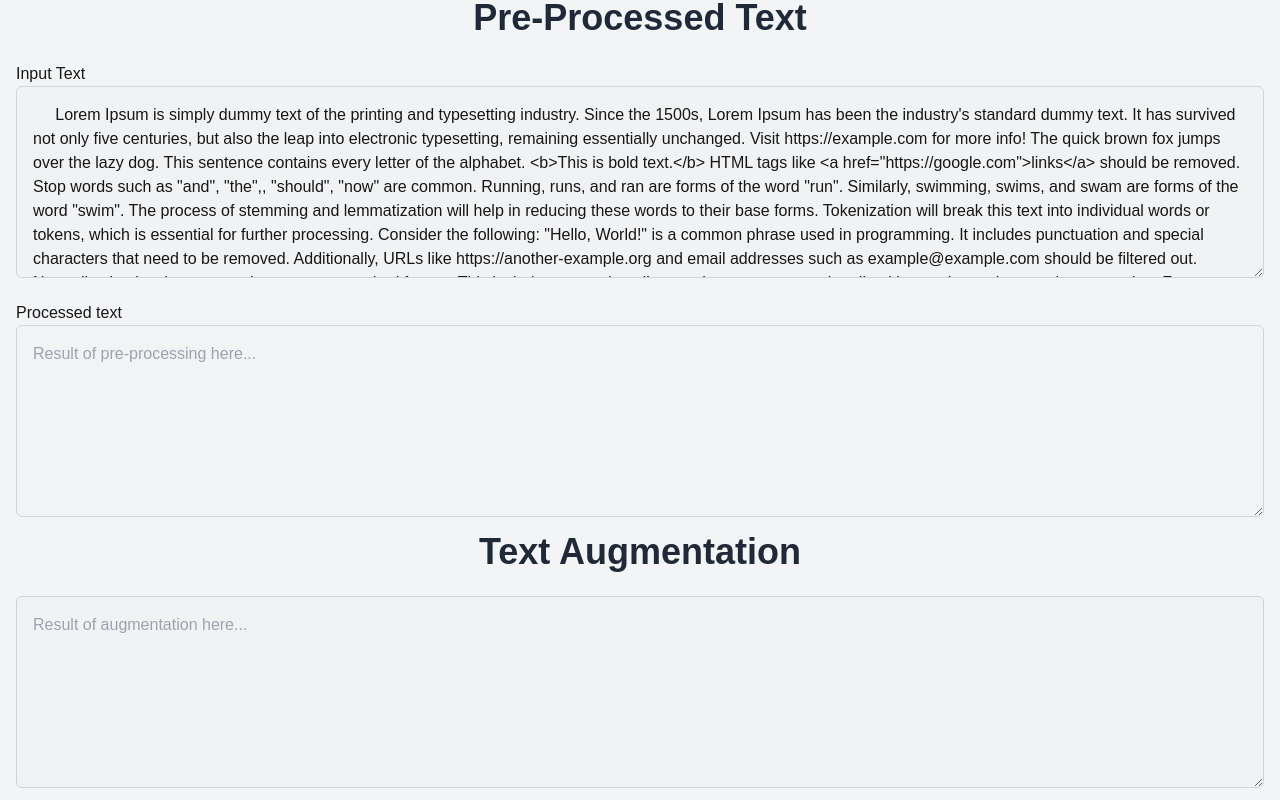
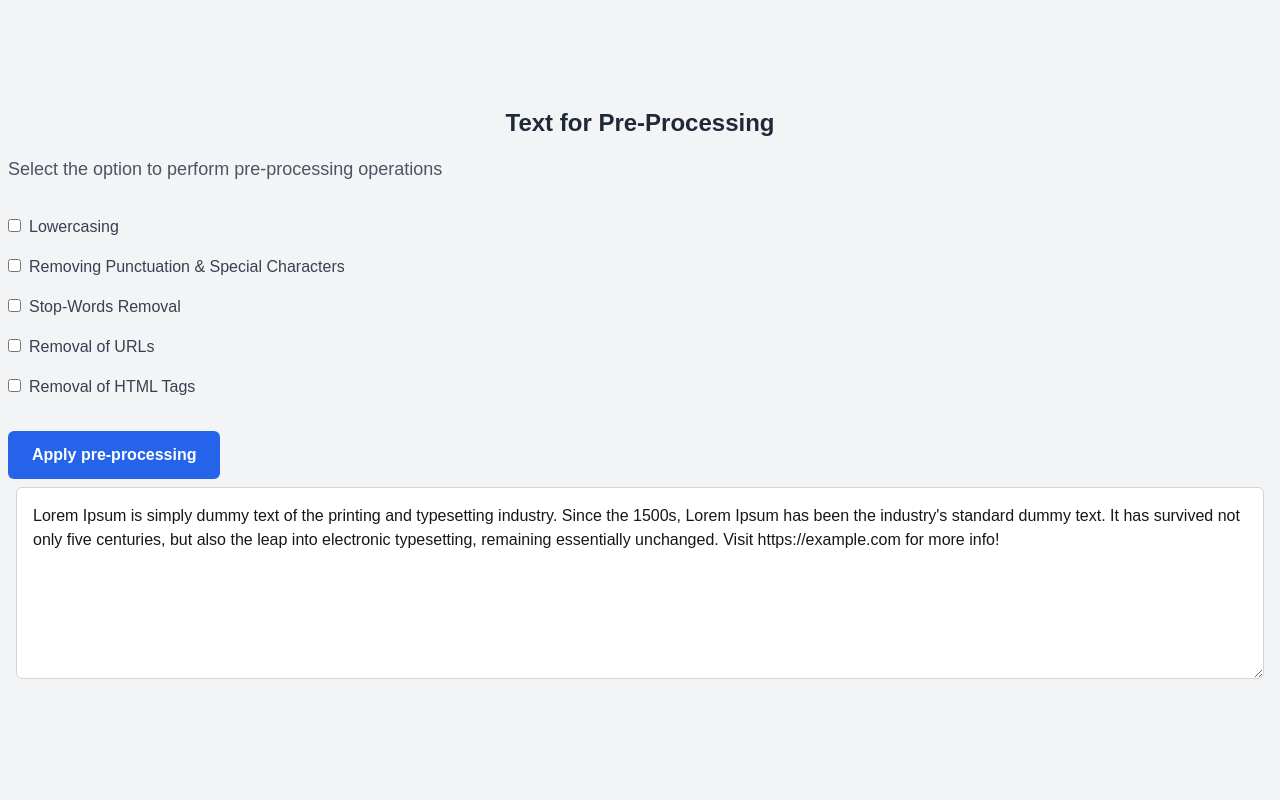
Before and after one commit to bhavyakamboj/tsai-erav3-assigment-2, a Next.js app: page /operations/text in a window 1280 px wide. Built offline with nearby package versions, Linux system fonts and the light colour scheme.

Commit message:
working code

```diff
--- a/app/operations/text/page.js
+++ b/app/operations/text/page.js
@@ -1,22 +1,64 @@
-import { redirect } from 'next/navigation';
+'use client'
+import { useState } from 'react';
 
 export default function TextOperations() {
+  const [inputText, setInputText] = useState("Lorem Ipsum is simply dummy text of the printing and typesetting industry. Since the 1500s, Lorem Ipsum has been the industry's standard dummy text. It has survived not only five centuries, but also the leap into electronic typesetting, remaining essentially unchanged. Visit https://example.com for more info!");
+  const [processedText, setProcessedText] = useState("");
+  const [augmentedText, setAugmentedText] = useState("");
+  const [options, setOptions] = useState({
+    lowercasing: false,
+    'punctuation_special_chars': false,
+    'stop-words': false,
+    'remove-urls': false,
+    'remove-html': false,
+  });
 
-  const inputText = " \
-    Lorem Ipsum is simply dummy text of the printing and typesetting industry. Since the 1500s, Lorem Ipsum has been the industry's standard dummy text. It has survived not only five centuries, but also the leap into electronic typesetting, remaining essentially unchanged. Visit https://example.com for more info! \
-The quick brown fox jumps over the lazy dog. This sentence contains every letter of the alphabet. <b>This is bold text.</b> HTML tags like \<a href=\"https:\/\/google.com\">links</a> should be removed. Stop words such as \"and\", \"the\",, \"should\", \"now\" are common. \
-Running, runs, and ran are forms of the word \"run\". Similarly, swimming, swims, and swam are forms of the word \"swim\". The process of stemming and lemmatization will help in reducing these words to their base forms. Tokenization will break this text into individual words or tokens, which is essential for further processing. \
-Consider the following: \"Hello, World!\" is a common phrase used in programming. It includes punctuation and special characters that need to be removed. Additionally, URLs like https://another-example.org and email addresses such as example@example.com should be filtered out. \
-Normalization involves converting text to a standard format. This includes converting all text to lowercase, removing diacritics, and ensuring consistent spacing. For instance, the phrase \"Café\" should be normalized to \"cafe\". \
-In the world of Natural Language Processing (NLP), these operations are crucial for preparing text data for analysis. They help in cleaning and structuring the data, making it suitable for machine learning models. \
-Consider a scenario where you have a dataset of customer reviews. These reviews may contain a mix of uppercase and lowercase letters, punctuation, URLs, and HTML tags. By applying the operations mentioned above, youcan transform the raw text into a clean and structured format. This will enable you to perform sentiment analysis, topic modeling, or any other text-based analysis effectively. \
-In conclusion, text pre-processing is a vital step in the data preparation pipeline. It ensures that the text data is in a consistent and usable format, allowing for accurate and meaningful analysis. Whether you are working with social media data, customer reviews, or any other form of text data, these operations will help you extract valuable insights and make informed decisions.";
-  const processedText = "fgfgdfg";
-  const augmentedText = "vfsfs";
+  const optionToQueryParamMap = {
+    'lowercasing': 'lowercase',
+    'punctuation_special_chars': 'punt_spl_char',
+    'stop-words': 'stop_words',
+    'remove-urls': 'urls',
+    'remove-html': 'html',
+  };
+
+  const handleOptionChange = (e) => {
+    setOptions({ ...options, [e.target.id]: e.target.checked });
+  };
+
+  const handleProcessText = async () => {
+    try {
+      const queryParams = new URLSearchParams();
+      Object.entries(options).forEach(([key, value]) => {
+        if (value) {
+          queryParams.append(optionToQueryParamMap[key], 'true');
+        }
+      });
+
+      const url = `http://localhost:8000/process-text?${queryParams.toString()}`;
+
+      const response = await fetch(url, {
+        method: 'POST',
+        headers: {
+          'Content-Type': 'application/json',
+        },
+        body: JSON.stringify({ text: inputText }),
+      });
+
+      if (!response.ok) {
+        throw new Error('Network response was not ok');
+      }
+
+      const data = await response.json();
+      setProcessedText(data.processed_text);
+    } catch (error) {
+      console.error('Error:', error);
+    }
+  };
+
   return (
     <div className="flex flex-col items-center w-full justify-center h-screen bg-gray-100 p-2">
-      <h1 className="text-4xl font-bold text-gray-800 mb-4" hidden={processedText!==""}>Text for Pre-Processing</h1>
-      <h1 className="text-4xl font-bold text-gray-800 mb-4" hidden={processedText===""}>Pre-Processed Text</h1>
+      <h1 className="text-2xl font-bold text-gray-800 mb-4" hidden={processedText!==""}>Text for Pre-Processing</h1>
+      <h1 className="text-2xl font-bold text-gray-800 mb-4" hidden={processedText===""}>Pre-Processed Text</h1>
       <div
         className="text-left w-full"
         id="pre-processing" hidden={processedText !== ""}>
@@ -28,6 +70,8 @@ In conclusion, text pre-processing is a vital step in the data preparation pipel
               type="checkbox"
               id="lowercasing"
               className="mr-2"
+              checked={options.lowercasing}
+              onChange={handleOptionChange}
             />
             <label
               htmlFor="lowercasing"
@@ -37,11 +81,13 @@ In conclusion, text pre-processing is a vital step in the data preparation pipel
           <div>
             <input
               type="checkbox"
-              id="remove-punctuation"
+              id="punctuation_special_chars"
               className="mr-2"
+              checked={options['punctuation_special_chars']}
+              onChange={handleOptionChange}
             />
             <label
-              htmlFor="remove-punctuation"
+              htmlFor="punctuation_special_chars"
               className="text-gray-700">
               Removing Punctuation & Special Characters
             </label>
@@ -51,6 +97,8 @@ In conclusion, text pre-processing is a vital step in the data preparation pipel
               type="checkbox"
               id="stop-words"
               className="mr-2"
+              checked={options['stop-words']}
+              onChange={handleOptionChange}
             />
             <label
               htmlFor="stop-words"
@@ -63,6 +111,8 @@ In conclusion, text pre-processing is a vital step in the data preparation pipel
               type="checkbox"
               id="remove-urls"
               className="mr-2"
+              checked={options['remove-urls']}
+              onChange={handleOptionChange}
             />
             <label
               htmlFor="remove-urls"
@@ -75,6 +125,8 @@ In conclusion, text pre-processing is a vital step in the data preparation pipel
             type="checkbox"
             id="remove-html"
             className="mr-2"
+            checked={options['remove-html']}
+            onChange={handleOptionChange}
             />
             <label
             htmlFor="remove-html"
@@ -82,34 +134,24 @@ In conclusion, text pre-processing is a vital step in the data preparation pipel
               Removal of HTML Tags
             </label>
           </div>
-          <div>
-            <input type="checkbox" id="stemming-lemmatization" className="mr-2" />
-            <label htmlFor="stemming-lemmatization" className="text-gray-700">Stemming & Lemmatization</label>
-          </div>
-          <div>
-            <input type="checkbox" id="tokenization" className="mr-2" />
-            <label htmlFor="tokenization" className="text-gray-700">Tokenization</label>
-          </div>
-          <div>
-            <input type="checkbox" id="text-normalization" className="mr-2" />
-            <label htmlFor="text-normalization" className="text-gray-700">Text Normalization</label>
-          </div>
         </div>
 
-        <button className="mt-8 px-6 py-3 bg-blue-600 text-white font-semibold rounded-md hover:bg-blue-700">
+        <button
+          className="mt-8 px-6 py-3 bg-blue-600 text-white font-semibold rounded-md hover:bg-blue-700"
+          onClick={handleProcessText}
+        >
           Apply pre-processing
         </button>
       </div>
+
       <div className="text-left w-full p-2"
           id="input-pre-process"
           hidden = {processedText === "" || augmentedText === ""}>
         <p>Input Text</p>
         <textarea
           className="w-full h-48 p-4 border border-gray-300 rounded-md"
-          defaultValue={inputText}
-          value={inputText}
+          defaultChecked={inputText}
           id = "input"
-          disabled
         />
       </div>
       <div className="text-left w-full p-2" id="input-pre-process" hidden={processedText !== ""}>
@@ -128,9 +170,10 @@ In conclusion, text pre-processing is a vital step in the data preparation pipel
           className="w-full h-48 p-4 border border-gray-300 rounded-md"
           placeholder="Result of pre-processing here..."
           id="output-pre-process"
+          value={processedText}
           disabled />
       </div>
-      <h1 className="text-4xl font-bold text-gray-800 mb-4" hidden={processedText === ""}>Text Augmentation</h1>
+      <h1 className="text-2xl font-bold text-gray-800 mb-4" hidden={processedText === ""}>Text Augmentation</h1>
       <div
         className="text-left w-full"
         id="pre-processing"
@@ -215,7 +258,7 @@ In conclusion, text pre-processing is a vital step in the data preparation pipel
       augmentedText !== ""}>
         <textarea
           className="w-full h-48 p-4 border border-gray-300 rounded-md"
-          defaultValue={processedText}
+          value={processedText}
           id="input-augment"
         />
       </div>
```
Also changed, not shown: api-spec.json (+7 -2 lines), 2 other files (tests, documents, lock files or other folders).
